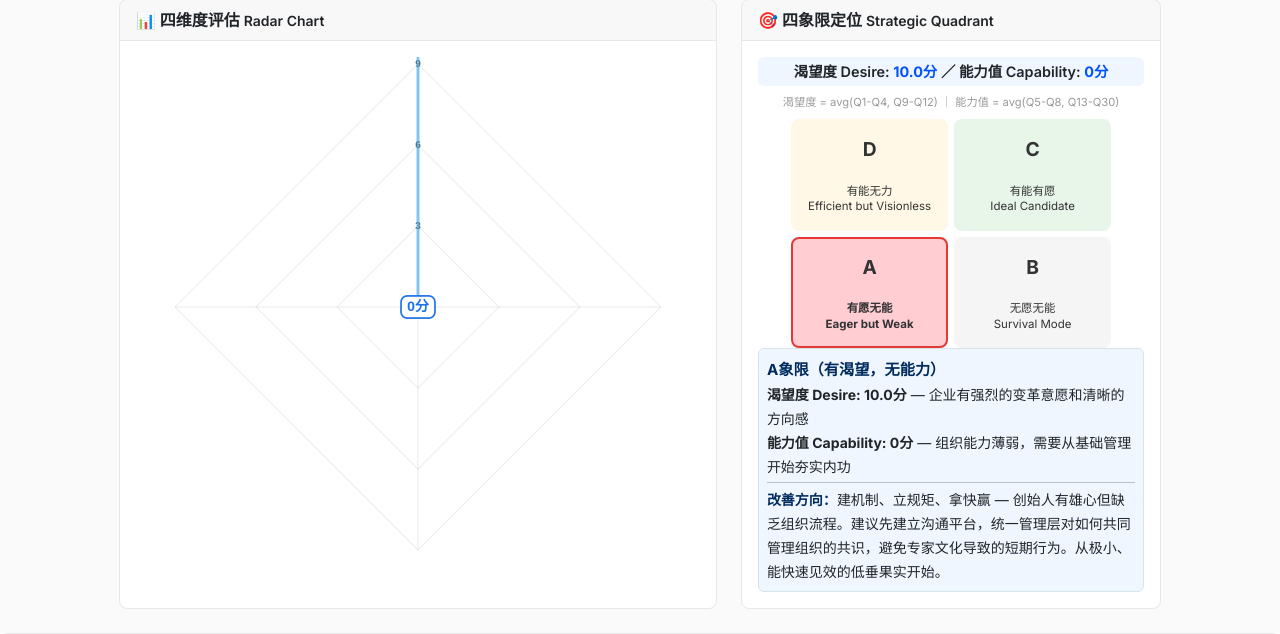
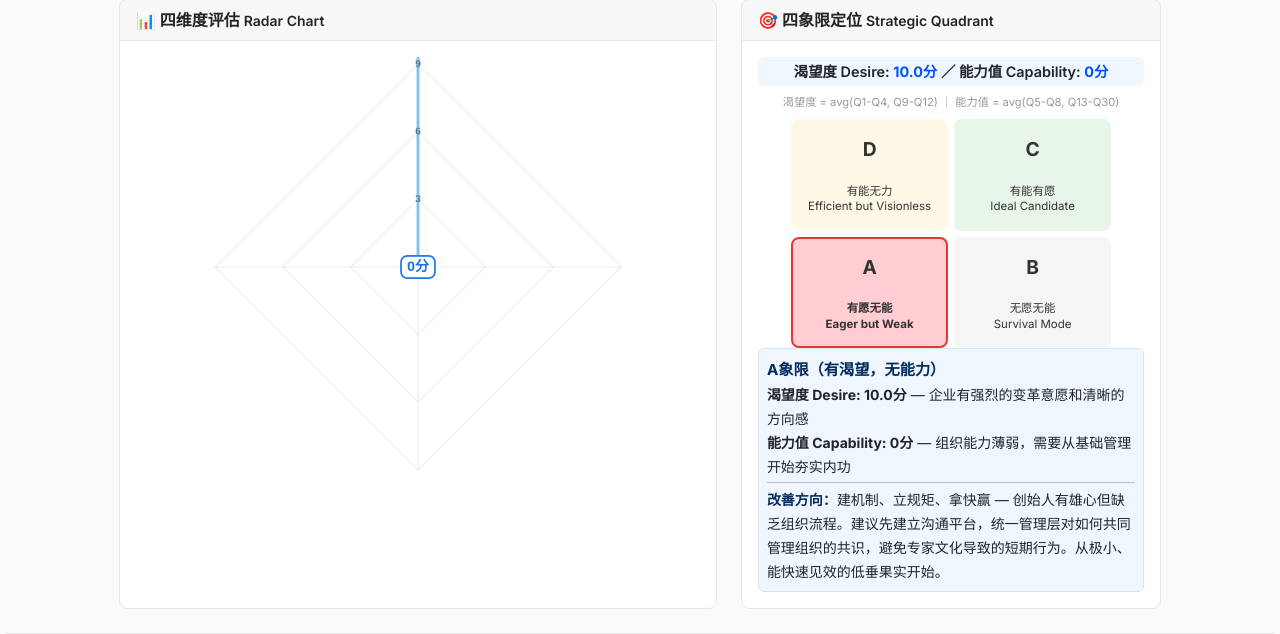
Before and after one commit to shadowfei/hoshin-assess, a FastAPI app: page /assess/report/1 in a window 1280 px wide. Shown: the part 426-1060 px from the top of the page. Run offline with FastAPI, Linux system fonts and the light colour scheme; tables that the repository leaves empty hold one stand-in row (values such as "Sample post").

Commit message:
fix: reduce radar chart max-width to 420px for better fit

```diff
--- a/static/css/style.css
+++ b/static/css/style.css
@@ -45,7 +45,7 @@ body { background: var(--mck-bg); font-family: 'Inter', 'Noto Sans SC', -apple-s
 
 /* 其他 */
 .score-btn-group .btn { min-width: 60px; }
-.radar-container { max-width: 500px; margin: 0 auto; }
+.radar-container { max-width: 420px; margin: 0 auto; }
 h1, h2, h3, h4, h5, h6, .h1, .h2, .h3, .h4, .h5, .h6, .navbar-brand, .btn, .badge, .display-6 { font-family: 'Inter', 'Noto Sans SC', sans-serif; font-weight: 600; letter-spacing: -0.01em; }
 .progress-bar.bg-success { background-color: #2E7D32 !important; }
 .progress-bar.bg-info { background-color: #0057A0 !important; }
--- a/templates/assess/report.html
+++ b/templates/assess/report.html
@@ -16,7 +16,7 @@
     .card { break-inside:avoid; page-break-inside:avoid; box-shadow:none !important; border:1px solid #ddd !important; }
     .navbar, .btn, .progress { display:none !important; }
     body { background:white !important; font-size:11px; padding:0 !important; }
-    .radar-container { max-width:350px !important; }
+    .radar-container { max-width:320px !important; }
 }
 </style>
 
```
